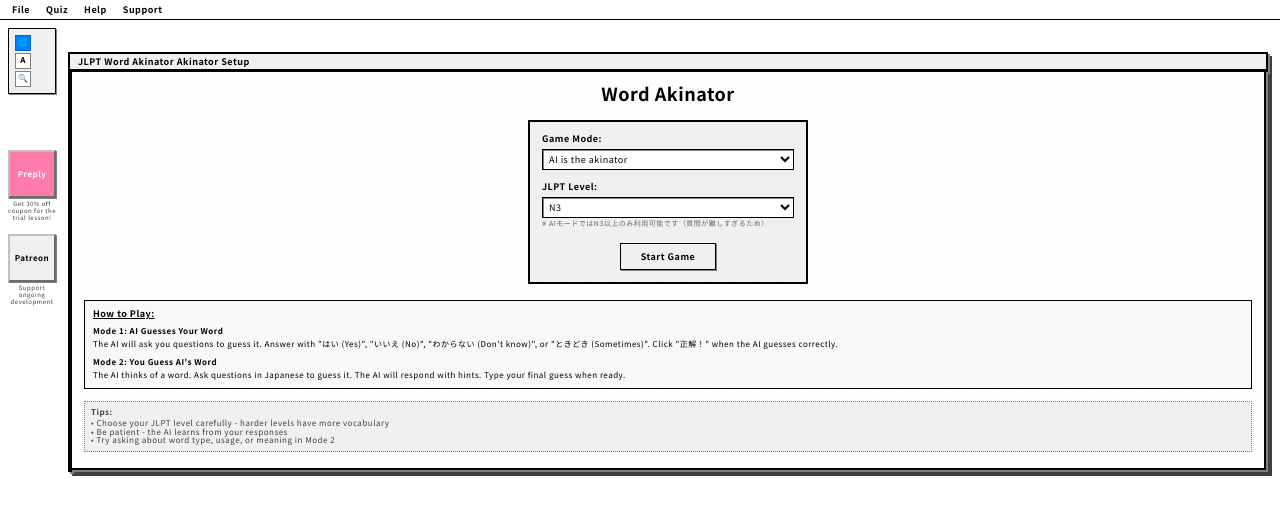
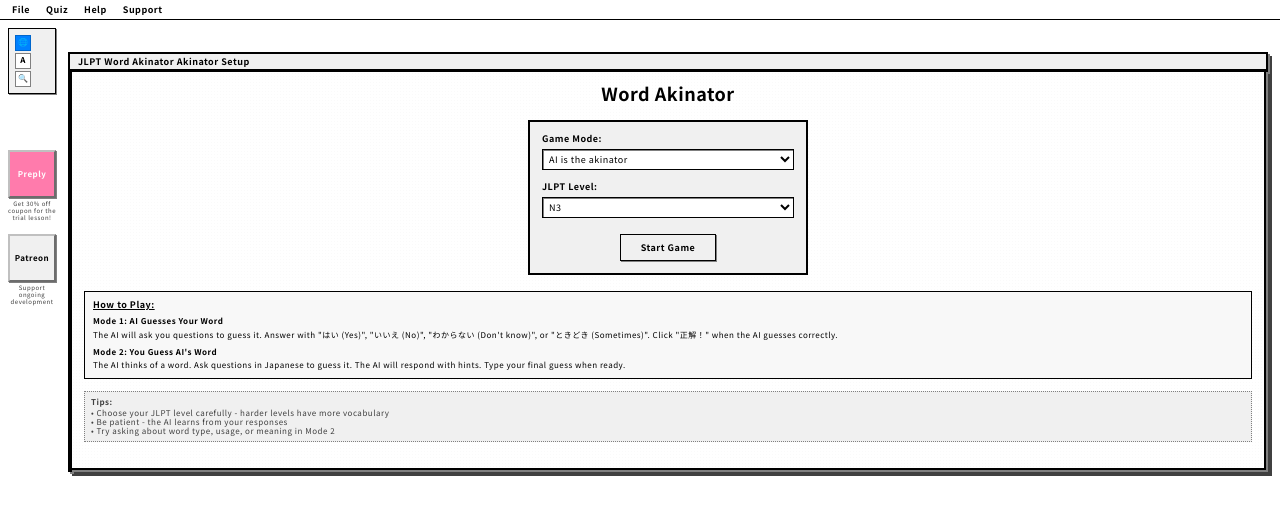
Before and after one commit to juuwaah/practice_japanese_b, a Flask app: page /akinator/ in a window 1280 px wide. Shown: the top 512 px of the page. Run offline with Flask 3, Linux system fonts and the light colour scheme; parts of the project's set-up code (start-up, migrations or seed data) failed here and were passed over; some web fonts are replaced.

Commit message:
Remove AI Akinator mode notice and improve onomatopoeia quiz choices
- Remove "※ AIモードではN3以上のみ利用可能です（質問が難しすぎるため）" notice from akinator setup
- Modify onomatopoeia quiz to use actual meaning values from spreadsheet for wrong choices
- This ensures more distinct and realistic distractors instead of AI-generated similar meanings
- Wrong answers now come from the meaning column of other onomatopoeia entries

🤖 Generated with [Claude Code](https://claude.ai/code)

Co-Authored-By: Claude <noreply@anthropic.com>

```diff
--- a/app.py
+++ b/app.py
@@ -240,7 +240,16 @@ def get_today_quiz():
     onomatope_meaning = selected_onomatope["meaning"]
     onomatope_category = selected_onomatope["category"]
 
-    # Step 2: AIで例文と間違い選択肢を生成
+    # Step 2: スプレッドシートから間違い選択肢を取得
+    from onomatopoeia_data import get_onomatopoeia_list
+    all_onomatopoeia = get_onomatopoeia_list()
+
+    # 正解以外の選択肢をランダムに2つ選択
+    other_meanings = [item["meaning"] for item in all_onomatopoeia if item["word"] != onomatope_word]
+    random.shuffle(other_meanings)
+    distractors = other_meanings[:2]
+
+    # Step 3: AIで例文のみ生成
     prompt = f"""
 あなたは日本語教師です。以下の日本語オノマトペを使ったクイズを作ってください。
 
@@ -251,16 +260,15 @@ def get_today_quiz():
 【重要】正解の英語意味は必ず「{onomatope_meaning}」を使用してください。変更しないでください。
 
 以下を作成してください：
-1. 間違い選択肢（英語の意味）を2つ作る（正解「{onomatope_meaning}」と紛らわしく、同じカテゴリの他のオノマトペの意味など）
-2. このオノマトペ「{onomatope_word}」を使った自然な日本語の例文を2つ作る
-3. 各例文のひらがな読み（漢字にひらがなをつけて読みやすくしたもの）を作る
-4. 各例文に対応する自然な英語訳を作る
+1. このオノマトペ「{onomatope_word}」を使った自然な日本語の例文を2つ作る
+2. 各例文のひらがな読み（漢字にひらがなをつけて読みやすくしたもの）を作る
+3. 各例文に対応する自然な英語訳を作る
 
 出力はJSON形式で：
 {{
   "onomatope": "{onomatope_word}",
   "correct_meaning_en": "{onomatope_meaning}",
-  "distractors_en": ["...", "..."],
+  "distractors_en": {distractors},
   "examples": ["...", "..."],
   "examples_hiragana": ["...", "..."],
   "examples_en": ["...", "..."]
--- a/templates/akinator_select.html
+++ b/templates/akinator_select.html
@@ -81,7 +81,7 @@ function updateLevels() {
     // AI is Akinator: N3, N2, N1 only
     levels = ['N3', 'N2', 'N1'];
     defaultLevel = 'N3';
-    levelNote.textContent = '※ AIモードではN3以上のみ利用可能です（質問が難しすぎるため）';
+    levelNote.textContent = '';
   } else {
     // User is Akinator: All levels
     levels = ['N5', 'N4', 'N3', 'N2', 'N1'];
```
